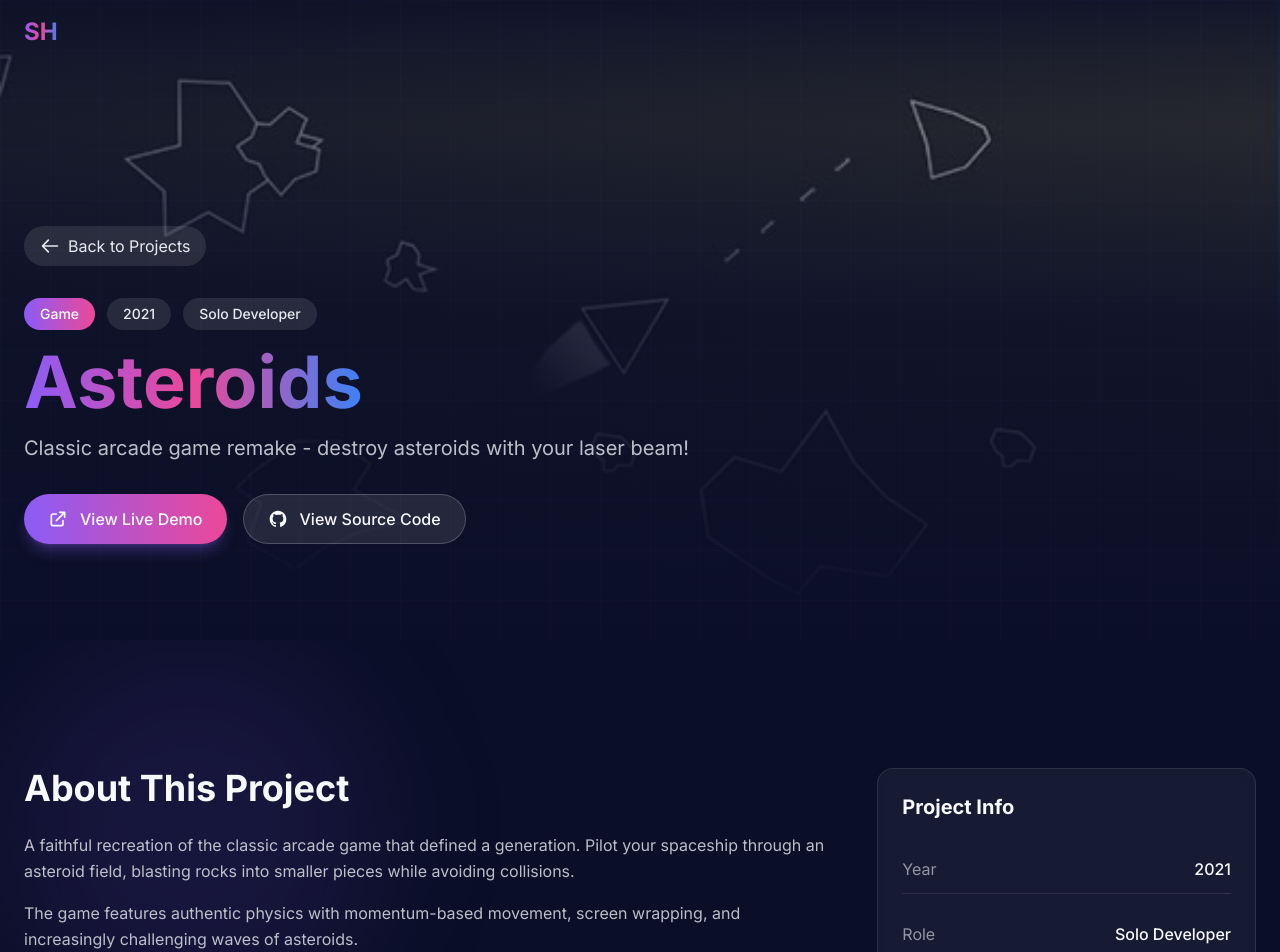
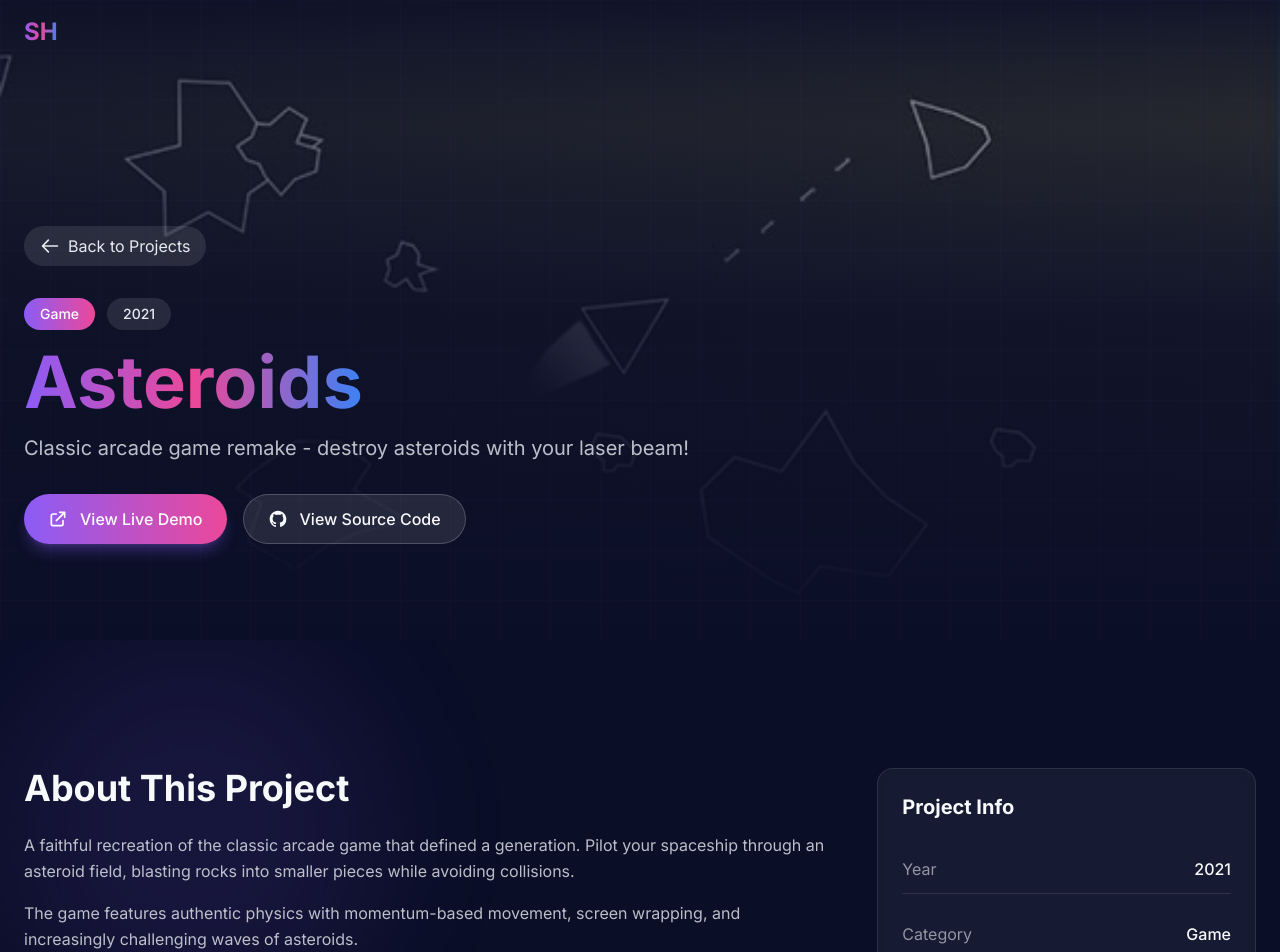
Before and after one commit to ShahnawazHussain28/portfolio, a Next.js app: page /projects/asteroids in a window 1280 px wide. Shown: the top 952 px of the page. Built offline with nearby package versions, Linux system fonts and the light colour scheme.

Commit message:
feat: add Nirvay Netra project and improve project page
- Add Nirvay Netra as featured IoT women's safety project
- Support **bold** markdown syntax in project descriptions
- Remove role field from all projects and project page
- Update Nirvay Netra: Python backend, ESP32, GitHub URL

```diff
--- a/app/data/projects.js
+++ b/app/data/projects.js
@@ -1,4 +1,39 @@
 export const projects = [
+  {
+    slug: "nirvay-netra",
+    title: "Nirvay Netra",
+    shortDescription: "Autonomous IoT-based women's safety system with automatic threat detection and emergency alerts.",
+    description: "A fully automatic women's safety system using IoT wearables, Bluetooth connectivity, and real-time alert mechanisms.",
+    longDescription: `**Nirvay Netra** is a fully automatic women's safety system built using **IoT wearables**, **Bluetooth connectivity**, and **real-time alert mechanisms**. It eliminates the need for manual SOS activation, ensuring that help is triggered even when the user cannot reach their phone.
+
+The system uses a **pressure-sensitive wristband** to detect struggle, gripping, or abnormal force patterns, and a **microphone-based pendant** to identify distress cues through **audio analysis**. Both devices connect to the mobile app via Bluetooth, enabling **continuous monitoring** without user action.
+
+Even in **low or no internet** situations, the system continues to function. The wearable devices can still detect danger and trigger **local alerts**. The app sends **SMS alerts**, which work without mobile data, ensuring that police, community responders, and family members receive the victim's location and alert message even in poor connectivity areas.
+
+When a threat is detected, the app sends **automatic SMS**, **push notifications**, and **live location updates** to nearby police stations, community users, and emergency contacts—along with directions to reach the victim. All of this happens completely **hands-free**.
+
+Nirvay Netra also includes a **fail-safe mechanism**: if a false alarm is triggered, the user gets a **30-second window** to cancel it. Once safe, they can mark themselves secure, and the system immediately notifies police and family members.
+
+Nirvay Netra aims to deliver **fast, reliable, and autonomous assistance** in high-stress situations, ensuring help reaches when it's needed the most.`,
+    image: "/thumbnails/nirvaynetra.jpg",
+    images: [],
+    youtubeId: null,
+    technologies: ["React Native", "IoT", "Bluetooth", "Python", "PostgreSQL", "ESP32", "Real-time Systems"],
+    features: [
+      "Automatic threat detection via wearables",
+      "Pressure-sensitive wristband for struggle detection",
+      "Audio analysis pendant for distress cues",
+      "Works offline with SMS alerts",
+      "Live location sharing with responders",
+      "30-second false alarm cancellation window",
+      "Hands-free emergency activation",
+    ],
+    liveUrl: null,
+    githubUrl: "https://github.com/g-aniket/Nirvay-Netra_Backend",
+    category: "IoT",
+    featured: true,
+    year: "2024",
+  },
   {
     slug: "web-steganography",
     title: "Web Steganography",
@@ -25,7 +60,6 @@ Features include optional password encryption for additional security, support f
     category: "Web",
     featured: true,
     year: "2022",
-    role: "Solo Developer",
   },
   {
     slug: "circuit-simulator",
@@ -57,7 +91,6 @@ Pre-built examples include half adders, full adders, counters, and even a simple
     category: "Web",
     featured: true,
     year: "2022",
-    role: "Solo Developer",
   },
   {
     slug: "squid-game",
@@ -92,7 +125,6 @@ Features immersive 3D graphics, atmospheric sound design, and AI opponents that
     category: "Game",
     featured: true,
     year: "2022",
-    role: "Game Developer",
   },
   {
     slug: "solar-system",
@@ -120,7 +152,6 @@ The simulation includes asteroid belts, planetary moons, and even shows the rela
     category: "Web",
     featured: false,
     year: "2021",
-    role: "Solo Developer",
   },
   {
     slug: "maze-generator",
@@ -148,7 +179,6 @@ Visual animations show exactly how each algorithm explores the maze, making it a
     category: "Web",
     featured: false,
     year: "2021",
-    role: "Solo Developer",
   },
   {
     slug: "game-of-life",
@@ -176,7 +206,6 @@ The simulation includes speed controls, step-by-step mode, and the ability to sa
     category: "Web",
     featured: false,
     year: "2021",
-    role: "Solo Developer",
   },
   {
     slug: "stack-blocks",
@@ -204,7 +233,6 @@ Features smooth 3D graphics, satisfying sound effects, and a high score system t
     category: "Game",
     featured: false,
     year: "2021",
-    role: "Solo Developer",
   },
   {
     slug: "asteroids",
@@ -232,7 +260,6 @@ Power-ups, shields, and special weapons add modern touches while preserving the
     category: "Game",
     featured: false,
     year: "2021",
-    role: "Solo Developer",
   },
   {
     slug: "tic-tac-toe-ai",
@@ -260,7 +287,6 @@ Multiple difficulty levels let beginners enjoy the game while experts can challe
     category: "Game",
     featured: false,
     year: "2021",
-    role: "Solo Developer",
   },
   {
     slug: "unfair-chat",
@@ -288,7 +314,6 @@ Features include customizable profiles, group chats, emoji reactions, and a beau
     category: "Web",
     featured: false,
     year: "2021",
-    role: "Full Stack Developer",
   },
   {
     slug: "morse-code",
@@ -316,7 +341,6 @@ Features include adjustable speed, frequency control, and the ability to decode
     category: "Web",
     featured: false,
     year: "2021",
-    role: "Solo Developer",
   },
   {
     slug: "fractal-tree",
@@ -344,7 +368,6 @@ Perfect for understanding recursive algorithms while creating stunning mathemati
     category: "Web",
     featured: false,
     year: "2021",
-    role: "Solo Developer",
   },
   {
     slug: "dino-game",
@@ -372,7 +395,6 @@ Features include score tracking, increasing difficulty, and the same addictive g
     category: "Game",
     featured: false,
     year: "2021",
-    role: "Solo Developer",
   },
   {
     slug: "decode-pattern",
@@ -400,7 +422,6 @@ Features multiple difficulty levels, pattern complexity progression, and score t
     category: "Game",
     featured: false,
     year: "2021",
-    role: "Solo Developer",
   },
   {
     slug: "digital-fireworks",
@@ -428,7 +449,6 @@ Perfect for celebrations, relaxation, or just enjoying beautiful generative art.
     category: "Web",
     featured: false,
     year: "2021",
-    role: "Solo Developer",
   },
   {
     slug: "matrix-solver",
@@ -456,7 +476,6 @@ Features include matrix inversion, transpose, determinant calculation, and suppo
     category: "Web",
     featured: false,
     year: "2021",
-    role: "Solo Developer",
   },
   {
     slug: "favicon-game",
@@ -484,7 +503,6 @@ A unique technical achievement that combines creativity with minimalist design,
     category: "Game",
     featured: false,
     year: "2021",
-    role: "Solo Developer",
   },
   {
     slug: "circuit-generator",
@@ -512,6 +530,5 @@ Features include truth table input, K-map visualization, boolean expression simp
     category: "Web",
     featured: false,
     year: "2021",
-    role: "Solo Developer",
   },
 ];
--- a/app/projects/[slug]/page.jsx
+++ b/app/projects/[slug]/page.jsx
@@ -562,11 +562,6 @@ export default function ProjectPage() {
                   {project.year}
                 </span>
               )}
-              {project.role && (
-                <span className="px-4 py-1.5 text-sm font-medium rounded-full bg-white/10 backdrop-blur-md text-light-secondary hidden md:block">
-                  {project.role}
-                </span>
-              )}
             </motion.div>
 
             {/* Title */}
@@ -653,7 +648,19 @@ export default function ProjectPage() {
                 About This Project
               </h2>
               <div className="prose prose-lg prose-invert max-w-none">
-                {(project.longDescription || project.description).split('\n\n').map((paragraph, idx) => (
+                {(project.longDescription || project.description).split('\n\n').map((paragraph, idx) => {
+                  // Parse **bold** markdown syntax
+                  const renderWithBold = (text) => {
+                    const parts = text.split(/(\*\*.*?\*\*)/g);
+                    return parts.map((part, i) => {
+                      if (part.startsWith('**') && part.endsWith('**')) {
+                        return <strong key={i} className="text-light-primary font-semibold">{part.slice(2, -2)}</strong>;
+                      }
+                      return part;
+                    });
+                  };
+
+                  return (
                     <motion.p
                       key={idx}
                       className="text-light-secondary/80 leading-relaxed mb-4"
@@ -662,9 +669,10 @@ export default function ProjectPage() {
                       viewport={{ once: true }}
                       transition={{ duration: 0.4, delay: idx * 0.1 }}
                     >
-                    {paragraph}
+                      {renderWithBold(paragraph)}
                     </motion.p>
-                ))}
+                  );
+                })}
               </div>
             </motion.div>
 
@@ -684,12 +692,6 @@ export default function ProjectPage() {
                     <div className="flex justify-between items-center py-3 border-b border-white/10">
                       <span className="text-light-secondary/60">Year</span>
                       <span className="text-light-primary font-medium">{project.year}</span>
-                    </div>
-                  )}
-                  {project.role && (
-                    <div className="flex justify-between items-center py-3 border-b border-white/10">
-                      <span className="text-light-secondary/60">Role</span>
-                      <span className="text-light-primary font-medium">{project.role}</span>
                     </div>
                   )}
                   <div className="flex justify-between items-center py-3 border-b border-white/10">
```
Lines whose indentation alone changed are shown as unchanged.
